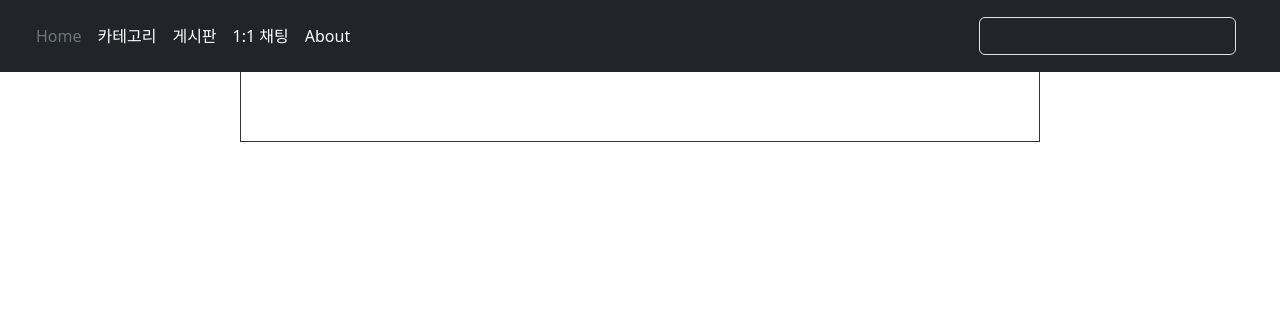
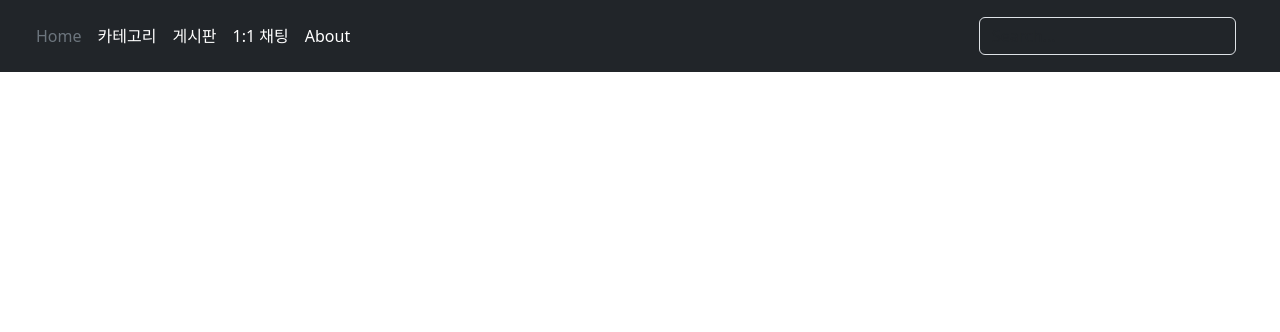
Before and after one commit to 2way0/JSPteamproject, a Java web app: page /anolist.jsp in a window 1280 px wide. Shown: the top 332 px of the page. Run offline with Tomcat 11, a stand-in JSP engine, Linux system fonts and the light colour scheme; data that the repository does not hold is empty.

Commit message:
anolist css change
anolist css 수정: 헤더 고정

```diff
--- a/WebContent/anolist.jsp
+++ b/WebContent/anolist.jsp
@@ -25,7 +25,7 @@
 <style>
 
 #wrapper {
-border: 1px solid #333;
+/*border: 1px solid #333;*/
 max-width: 800px; /*800이하 시 줄어듦*/
 height: 100%;
 margin: 0 auto;
@@ -138,7 +138,7 @@ color: #0055FF;
 <body>
 
 <!-- 헤더 -->
-<header class="p-3 text-bg-dark" style="position:fixed; width: 100%; z-index: 1;">
+<header class="p-3 text-bg-dark" style="position:fixed; top:0; width: 100%; z-index: 1;">
 		<div class="container-fluid">
 			<div class="row">
 				<div class="d-flex flex-wrap align-items-center justify-content-center justify-content-lg-start">
```
